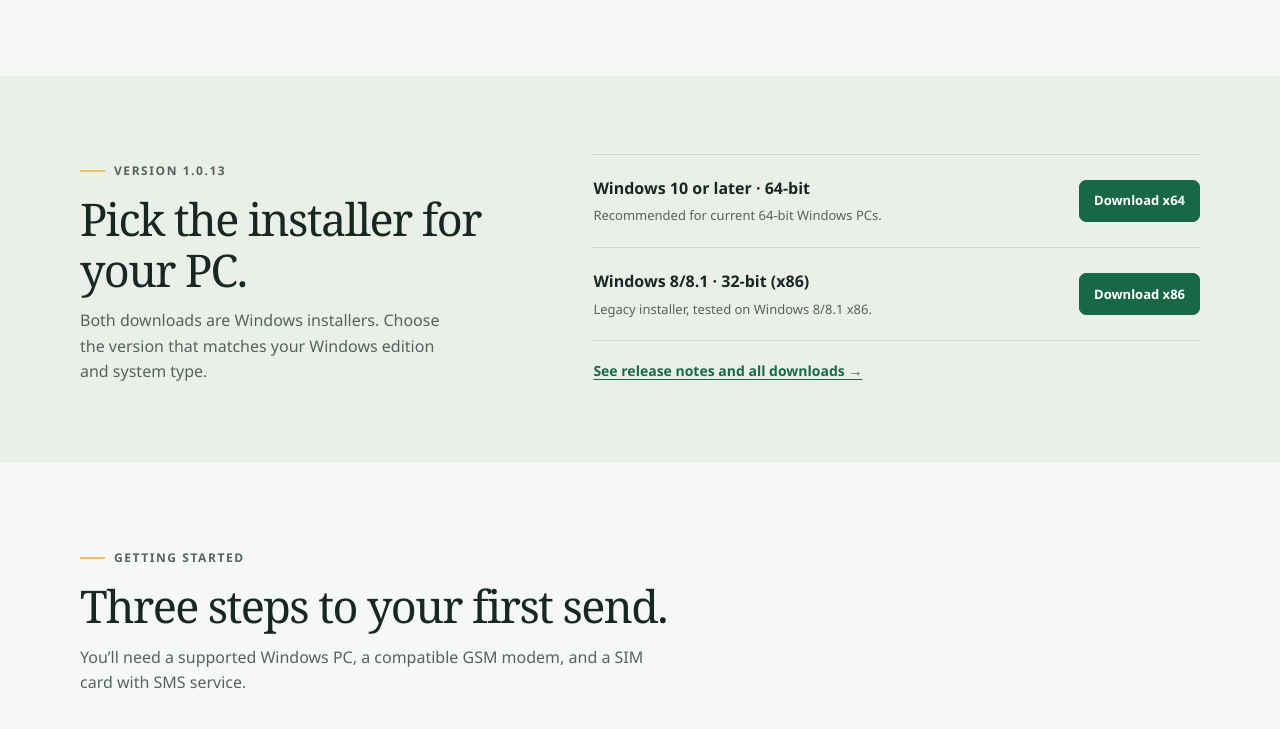
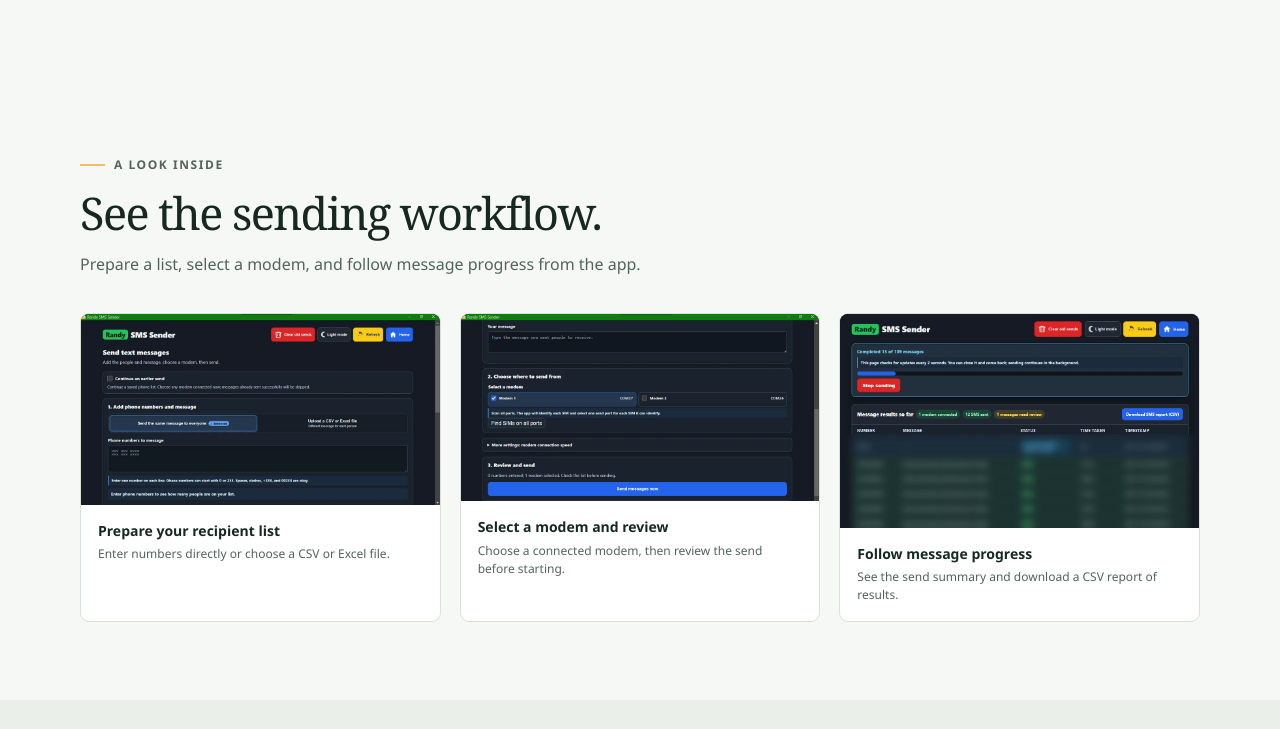
Before and after one commit to randyweston/randy-bulk-sms-sender, a plain HTML site: page index.html in a window 1280 px wide. Shown: the part 1342-2071 px from the top of the page. Drawn offline with Linux system fonts and the light colour scheme.

Commit message:
Add files via upload

```diff
--- a/index.html
+++ b/index.html
@@ -74,6 +74,13 @@
     .feature-icon { width: 38px; height: 38px; display: grid; place-items: center; margin-bottom: 20px; border: 1px solid #bbd6c4; border-radius: 9px; background: #e9f3ec; color: var(--green); font-size: 18px; font-weight: 700; }
     .feature h3 { margin-bottom: 7px; font-size: 17px; }
     .feature p { max-width: 280px; margin-bottom: 0; color: var(--muted); font-size: 14px; }
+    .gallery-section { padding-top: 72px; }
+    .screenshot-grid { display: grid; grid-template-columns: repeat(3, minmax(0, 1fr)); gap: 19px; }
+    .screenshot-card { overflow: hidden; margin: 0; border: 1px solid var(--line); border-radius: 9px; background: var(--white); }
+    .screenshot-card img { display: block; width: 100%; height: auto; background: #17202b; }
+    .screenshot-card figcaption { display: grid; gap: 3px; padding: 15px 17px 17px; }
+    .screenshot-card figcaption strong { font-size: 14px; }
+    .screenshot-card figcaption span { color: var(--muted); font-size: 12px; line-height: 1.5; }
     .download-section { background: #eaf0e9; }
     .download-layout { display: grid; grid-template-columns: .85fr 1.15fr; align-items: start; gap: 65px; }
     .download-layout .section-heading { margin-bottom: 0; }
@@ -101,6 +108,7 @@
       .signal { right: -4px; opacity: .26; }
       .hero-inner { max-width: 640px; }
       .download-layout { grid-template-columns: 1fr; gap: 34px; }
+      .screenshot-grid { grid-template-columns: 1fr 1fr; }
     }
     @media (max-width: 600px) {
       .wrap { width: min(100% - 34px, 1120px); }
@@ -122,6 +130,8 @@
       .feature-grid { grid-template-columns: 1fr; }
       .feature { min-height: unset; padding: 22px; }
       .feature-icon { margin-bottom: 14px; }
+      .gallery-section { padding-top: 53px; }
+      .screenshot-grid { grid-template-columns: 1fr; gap: 14px; }
       .download-row { grid-template-columns: 1fr; gap: 12px; }
       .download-row .button { justify-self: start; }
       .steps { grid-template-columns: 1fr; gap: 22px; }
@@ -142,6 +152,7 @@
     </a>
     <nav class="nav" aria-label="Main navigation">
       <a href="#features">Features</a>
+      <a href="#screenshots">Screenshots</a>
       <a href="#how-it-works">How it works</a>
       <a class="nav-download" href="#download">Download</a>
     </nav>
@@ -174,6 +185,15 @@
         <article class="feature"><span class="feature-icon" aria-hidden="true">⇧</span><h3>Import your contacts</h3><p>Load recipient lists from CSV or Excel spreadsheets and prepare them for sending.</p></article>
         <article class="feature"><span class="feature-icon" aria-hidden="true">✉</span><h3>Send through your modem</h3><p>Use a compatible GSM modem and an active SIM card to send SMS from your Windows PC.</p></article>
         <article class="feature"><span class="feature-icon" aria-hidden="true">▦</span><h3>Review the results</h3><p>Check the send summary and download a CSV report of message results.</p></article>
+      </div>
+    </section>
+
+    <section class="wrap gallery-section" id="screenshots">
+      <div class="section-heading"><p class="eyebrow">A look inside</p><h2>See the sending workflow.</h2><p>Prepare a list, select a modem, and follow message progress from the app.</p></div>
+      <div class="screenshot-grid">
+        <figure class="screenshot-card"><img src="screenshot-recipient-list.webp" alt="Randy SMS Sender recipient list and message setup screen" width="1100" height="583" loading="lazy" decoding="async"><figcaption><strong>Prepare your recipient list</strong><span>Enter numbers directly or choose a CSV or Excel file.</span></figcaption></figure>
+        <figure class="screenshot-card"><img src="screenshot-modem-selection.webp" alt="Randy SMS Sender modem selection and review before sending" width="1100" height="574" loading="lazy" decoding="async"><figcaption><strong>Select a modem and review</strong><span>Choose a connected modem, then review the send before starting.</span></figcaption></figure>
+        <figure class="screenshot-card"><img src="screenshot-send-results.webp" alt="Randy SMS Sender send progress and message results summary; recipient details are blurred" width="1100" height="655" loading="lazy" decoding="async"><figcaption><strong>Follow message progress</strong><span>See the send summary and download a CSV report of results.</span></figcaption></figure>
       </div>
     </section>
 
```
Also changed, not shown: screenshot-modem-selection.webp (added), screenshot-recipient-list.webp (added), screenshot-send-results.webp (added).
